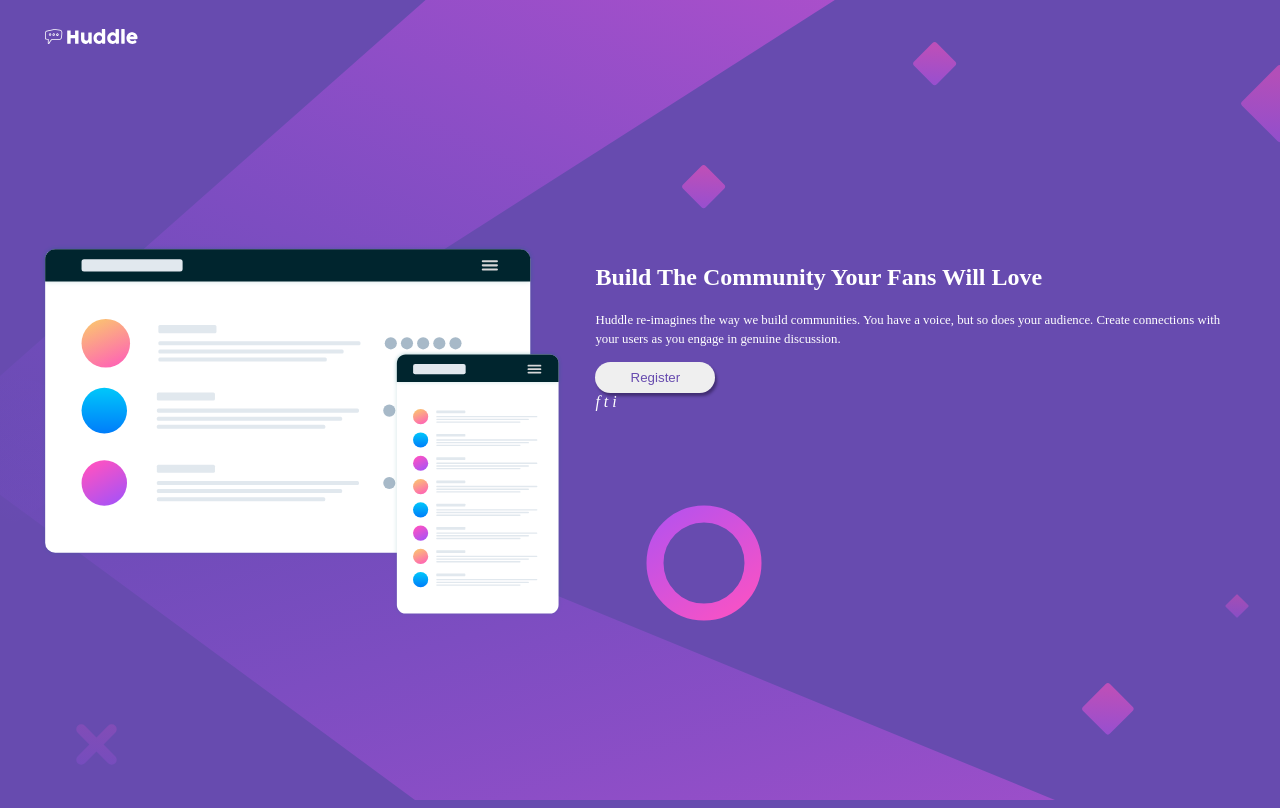
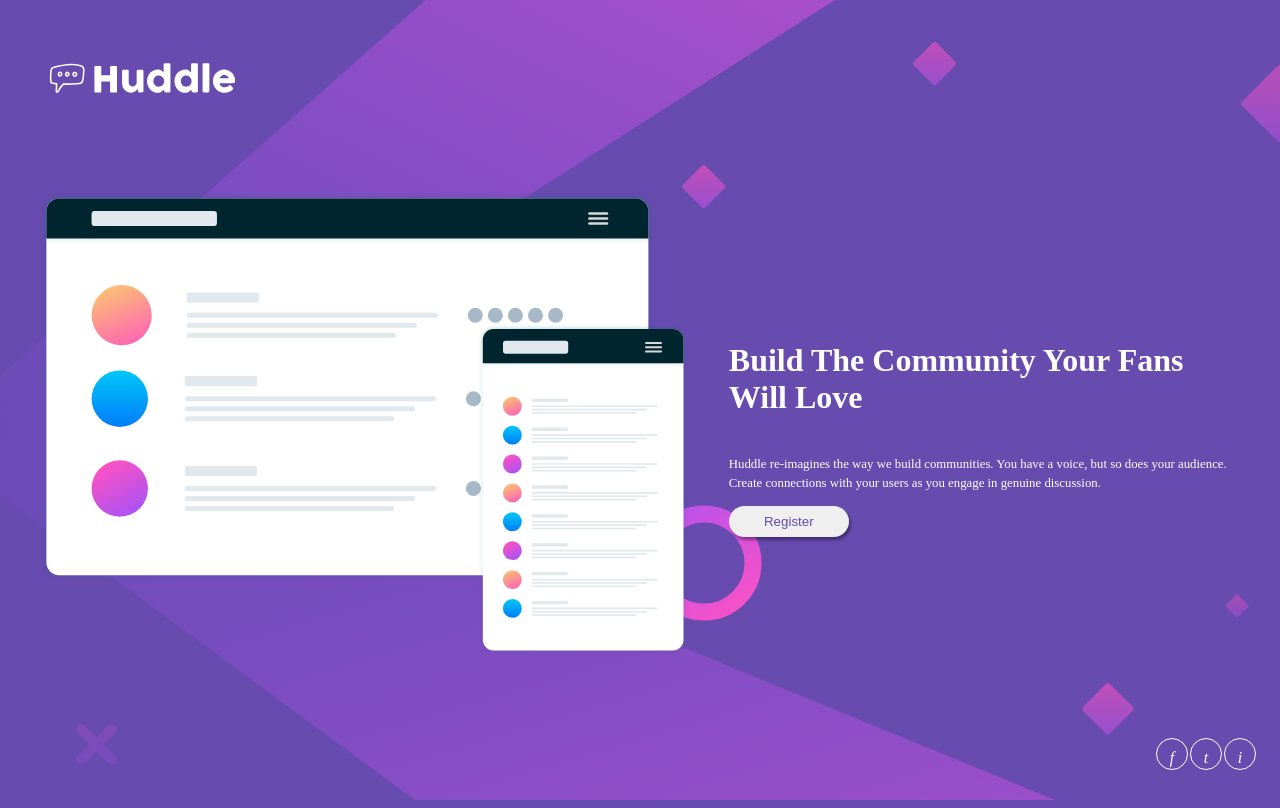
Before and after one commit to Baystef/Huddle_Landing, a plain HTML site: page index.html in a window 1280 px wide. Drawn offline with Linux system fonts and the light colour scheme.

Commit message:
page layout with flexbox

```diff
--- a/index.html
+++ b/index.html
@@ -29,7 +29,10 @@
     <img src="images/logo.svg" alt="" class="main__branding-image">
   </header>
 
- <div class="test">
+  <!-- <div class="background"> -->
+
+
+    <div class="wrapper">
       <main class="landing">
 
         <section class="landing__section">
@@ -39,19 +42,25 @@
         <section class="intro">
           <h1 class="intro__text-header">Build The Community Your Fans Will Love</h1>
 
-      <p class="intro__text">Huddle re-imagines the way we build communities. You have a voice, but so does your audience.
+          <p class="intro__text">Huddle re-imagines the way we build communities. You have a voice, but so does your
+            audience.
             Create connections with your users as you engage in genuine discussion.</p>
 
           <button class="intro__text-button">Register</button>
-        <div class="social-icons">
-            <i>f</i>
-            <i>t</i>
-            <i>i</i>
-        </div>
+
         </section>
 
       </main>
+
+
     </div>
+
+    <div class="social-icons">
+      <i class="social-icon">f</i>
+      <i class="social-icon">t</i>
+      <i class="social-icon">i</i>
+    </div>
+  <!-- </div> -->
   <!--
   <footer>
     <p class="attribution">
--- a/styles.css
+++ b/styles.css
@@ -3,43 +3,60 @@ html {
     height: 100%;
 }
 
+*,
+*:before,
+*:after {
+    box-sizing: inherit;
+}
+
 body {
+    height: 100%;
+    overflow: hidden;
     background: url(images/bg-desktop.svg);
     background-color: hsl(257, 40%, 49%);
     background-size: cover;
     background-repeat: no-repeat;
     overflow: hidden;
-    height: 100%;
+    position: fixed;
+    top: 0;
+    left: 0;
+    z-index: -1;
+    width: 100vw;
+    height: 100vh;
     display: flex;
-    flex-direction: column;
     align-items: center;
+    flex-wrap: wrap;
 }
 
 .main__branding {
-    width: 100px;
-    height: 50px;
+    width: 200px;
+    height: 100px;
     align-self: flex-start;
+    z-index: 10;
 }
 
 .main__branding-image {
     width: 100%;
-    margin: 16px 32px;
+    height: 100%;
+    margin: 20px 32px;
+    z-index: 10;
 }
 
-.test {
+.wrapper {
     display: flex;
-    flex-direction: column;
-    justify-content: center;
-    margin: auto 0;
+    margin: 0 auto;
+    margin: 20px 32px;
+    z-index: 100;
 }
 
 .landing {
     display: flex;
-    margin: 16px 32px;
+    width: 100%;
 }
 
 .landing__section {
-    margin-right: 16px;
+    margin-right: 20px;
+    flex: 1 1 50%;
 }
 
 .landing__image {
@@ -48,12 +65,16 @@ body {
 
 .intro {
     color: white;
-    margin-left: 16px;
-
+    margin-left: 20px;
+    flex: 1 1 40%;
+    display: flex;
+    flex-direction: column;
+    justify-content: center;
 }
 
 .intro__text-header {
-    width: 70%;
+    width: 90%;
+    font-size: 2rem;
 }
 
 .intro__text {
@@ -62,10 +83,34 @@ body {
 }
 
 .intro__text-button {
-    padding: 8px 16px;
+    padding: 8px 20px;
     width: 120px;
     border-radius: 50px;
     border: none;
     color: hsl(257, 40%, 49%);
     box-shadow: 2px 3px 3px rgba(9, 1, 28, 0.4);
+    transition: all 0.2s ease-out;
 }
+
+.intro__text-button:hover {
+    color: white;
+    background: hsl(257, 40%, 49%);
+}
+
+.social-icons {
+    display: flex;
+    color: white;
+    margin: 1rem 2rem;
+    width: 100px;
+    justify-content: space-between;
+    margin-left: auto;
+}
+
+.social-icon {
+    border: 1px solid white;
+    padding: 10px;
+    border-radius: 50%;
+    width: 32px;
+    height: 32px;
+    text-align: center;
+}
```
Lines whose indentation alone changed are shown as unchanged.
